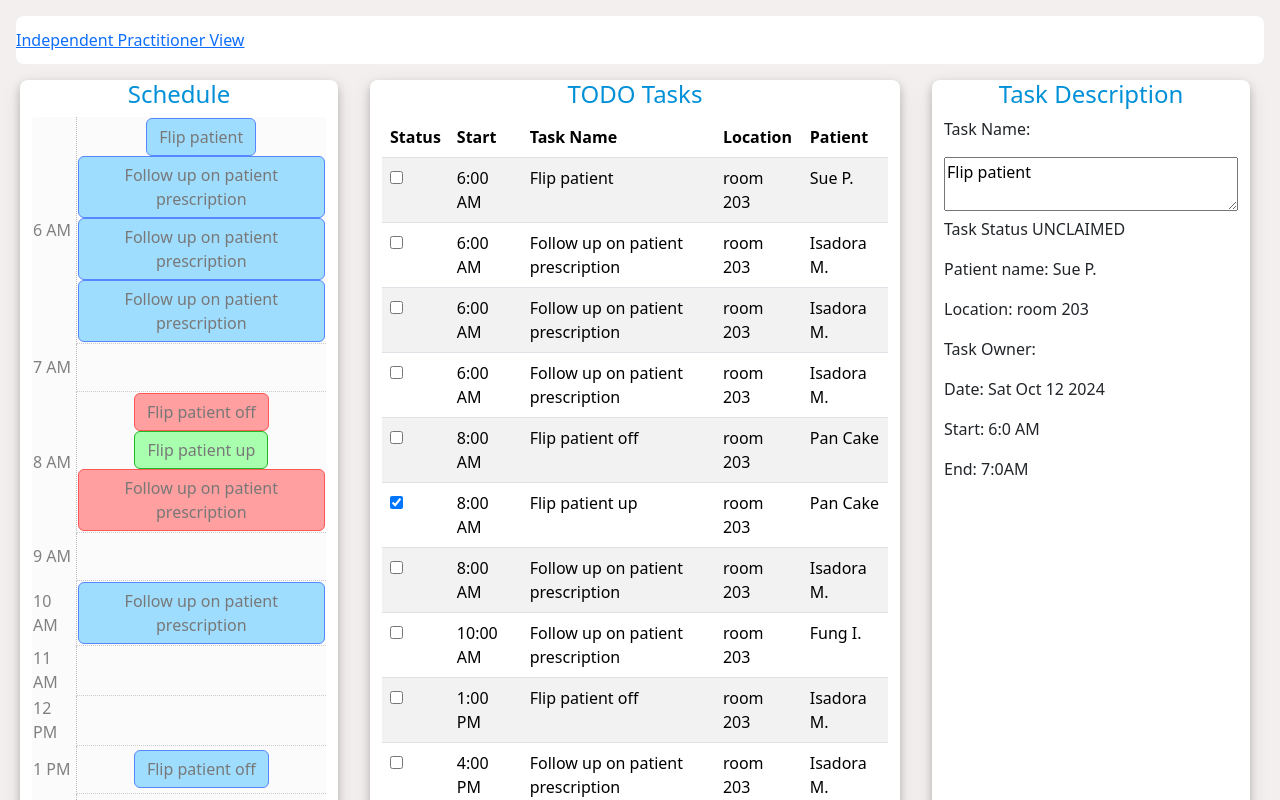
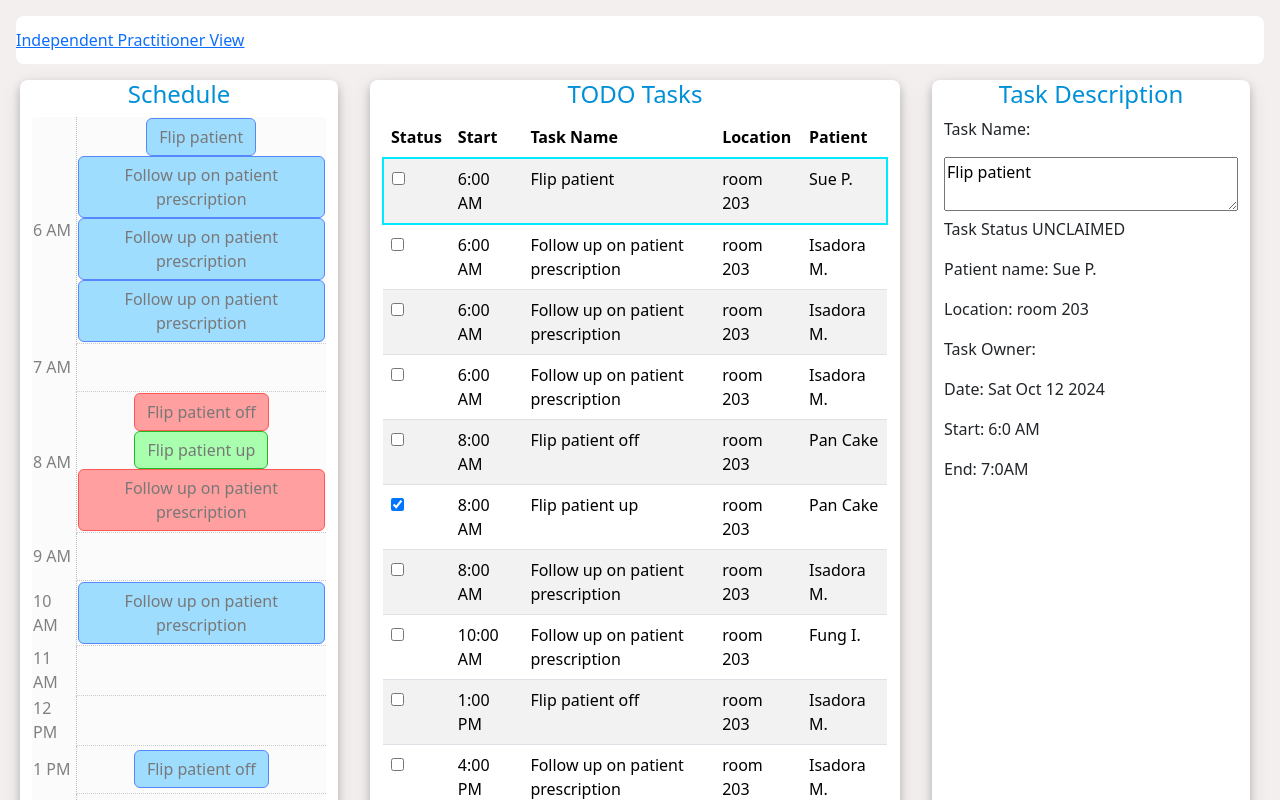
Before and after one commit to zmb6893/Med-o-matic, a Vue app in the folder frontend/: page / in a window 1280 px wide. Shown: the top 800 px of the page. Built offline with nearby package versions, Linux system fonts and the light colour scheme.

Commit message:
Added glow affect when an item is selected

```diff
--- a/frontend/src/components/TodoList.vue
+++ b/frontend/src/components/TodoList.vue
@@ -47,7 +47,7 @@ const updateStatus = (id: string) => {
 		</tr>
 	</thead>
 	<tbody>
-		<tr v-for="task in tableContent">
+		<tr v-for="task in tableContent" :class="{'glow': task.id === taskStore.selectedTask.id}">
 			<td>
 				<input
 					type="checkbox"
@@ -65,4 +65,8 @@ const updateStatus = (id: string) => {
 </template>
 
 <style scoped>
+
+.glow {
+	border: 2px solid rgb(0, 234, 255);
+}
 </style>
```
